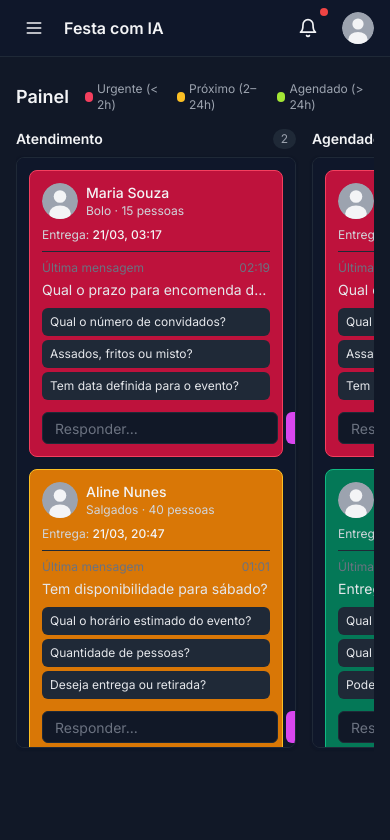
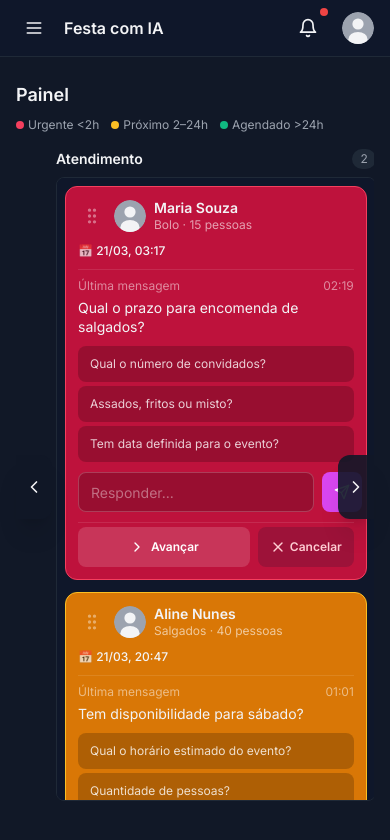
Before and after one commit to wallesonn/festa-com-ia, a Next.js app: page /painel in a window 390 px wide. Shown: the top 840 px of the page. Built offline with nearby package versions, Linux system fonts and the light colour scheme.

Commit message:
Add drag-and-drop kanban functionality to Painel with mobile-optimized UI and status advancement controls

```diff
--- a/app/painel/page.tsx
+++ b/app/painel/page.tsx
@@ -1,10 +1,26 @@
-import { KanbanColumn } from '@/components/kanban/KanbanColumn'
+"use client"
+
+import { useState, useRef } from 'react'
+import {
+  DndContext,
+  DragEndEvent,
+  DragOverEvent,
+  DragOverlay,
+  DragStartEvent,
+  PointerSensor,
+  TouchSensor,
+  useSensor,
+  useSensors,
+  closestCorners,
+} from '@dnd-kit/core'
+import { arrayMove } from '@dnd-kit/sortable'
 import { PainelCard } from '@/components/painel/PainelCard'
+import { PainelColumn } from '@/components/painel/PainelColumn'
 import { getOrders } from '@/lib/mockData'
-import { painelStatusLabel } from '@/lib/utils'
-import { PainelStatus } from '@/lib/types'
+import { Order, PainelStatus } from '@/lib/types'
+import { ChevronLeft, ChevronRight as ChevronRightIcon } from 'lucide-react'
 
-const columns: { key: PainelStatus; title: string }[] = [
+const COLUMNS: { key: PainelStatus; title: string }[] = [
   { key: 'atendimento', title: 'Atendimento' },
   { key: 'agendado',    title: 'Agendado' },
   { key: 'preparando',  title: 'Preparando' },
@@ -13,30 +29,156 @@ const columns: { key: PainelStatus; title: string }[] = [
   { key: 'cancelado',   title: 'Cancelado' },
 ]
 
+const STATUS_ORDER: PainelStatus[] = ['atendimento', 'agendado', 'preparando', 'pronto', 'entregue', 'cancelado']
+
 export default function PainelPage() {
-  const orders = getOrders()
+  const [orders, setOrders] = useState<Order[]>(getOrders())
+  const [activeId, setActiveId] = useState<string | null>(null)
+  const scrollRef = useRef<HTMLDivElement>(null)
+
+  function scrollKanban(direction: 'left' | 'right') {
+    scrollRef.current?.scrollBy({ left: direction === 'right' ? 300 : -300, behavior: 'smooth' })
+  }
+
+  const sensors = useSensors(
+    useSensor(PointerSensor, { activationConstraint: { distance: 5 } }),
+    useSensor(TouchSensor, { activationConstraint: { delay: 250, tolerance: 8 } })
+  )
+
+  const activeOrder = activeId ? orders.find(o => o.id === activeId) : null
+
+  function handleAdvance(id: string) {
+    setOrders(prev => prev.map(o => {
+      if (o.id !== id) return o
+      const idx = STATUS_ORDER.indexOf(o.painelStatus)
+      const next = STATUS_ORDER[Math.min(idx + 1, STATUS_ORDER.indexOf('entregue'))]
+      return { ...o, painelStatus: next }
+    }))
+  }
+
+  function handleCancel(id: string) {
+    setOrders(prev => prev.map(o =>
+      o.id === id ? { ...o, painelStatus: 'cancelado' as PainelStatus } : o
+    ))
+  }
+
+  function handleDragStart({ active }: DragStartEvent) {
+    setActiveId(active.id as string)
+  }
+
+  function handleDragOver({ active, over }: DragOverEvent) {
+    if (!over) return
+    const activeOrder = orders.find(o => o.id === active.id)
+    if (!activeOrder) return
+
+    // Over a column directly
+    const overColumn = COLUMNS.find(c => c.key === over.id)
+    if (overColumn && activeOrder.painelStatus !== overColumn.key) {
+      setOrders(prev => prev.map(o =>
+        o.id === active.id ? { ...o, painelStatus: overColumn.key } : o
+      ))
+      return
+    }
+
+    // Over another card — move to that card's column
+    const overOrder = orders.find(o => o.id === over.id)
+    if (overOrder && activeOrder.painelStatus !== overOrder.painelStatus) {
+      setOrders(prev => prev.map(o =>
+        o.id === active.id ? { ...o, painelStatus: overOrder.painelStatus } : o
+      ))
+    }
+  }
+
+  function handleDragEnd({ active, over }: DragEndEvent) {
+    setActiveId(null)
+    if (!over) return
+
+    const activeOrder = orders.find(o => o.id === active.id)
+    const overOrder = orders.find(o => o.id === over.id)
+
+    if (!activeOrder) return
+
+    // Reorder within same column
+    if (overOrder && activeOrder.painelStatus === overOrder.painelStatus && active.id !== over.id) {
+      setOrders(prev => {
+        const colItems = prev.filter(o => o.painelStatus === activeOrder.painelStatus)
+        const rest = prev.filter(o => o.painelStatus !== activeOrder.painelStatus)
+        const oldIdx = colItems.findIndex(o => o.id === active.id)
+        const newIdx = colItems.findIndex(o => o.id === over.id)
+        return [...rest, ...arrayMove(colItems, oldIdx, newIdx)]
+      })
+    }
+  }
 
   return (
     <div className="space-y-4">
-      <div className="flex items-center gap-4">
+      <div className="flex flex-col sm:flex-row sm:items-center gap-2 sm:gap-4">
         <h1 className="text-lg font-semibold text-gray-100">Painel</h1>
-        <div className="flex items-center gap-3 text-xs text-gray-400">
-          <span className="flex items-center gap-1"><span className="inline-block w-2.5 h-2.5 rounded-full bg-rose-500" /> Urgente (&lt; 2h)</span>
-          <span className="flex items-center gap-1"><span className="inline-block w-2.5 h-2.5 rounded-full bg-amber-400" /> Próximo (2–24h)</span>
-          <span className="flex items-center gap-1"><span className="inline-block w-2.5 h-2.5 rounded-full bg-lime-400" /> Agendado (&gt; 24h)</span>
+        <div className="flex flex-wrap items-center gap-x-3 gap-y-1 text-xs text-gray-400">
+          <span className="flex items-center gap-1"><span className="inline-block w-2 h-2 rounded-full bg-rose-500" /> Urgente &lt;2h</span>
+          <span className="flex items-center gap-1"><span className="inline-block w-2 h-2 rounded-full bg-amber-400" /> Próximo 2–24h</span>
+          <span className="flex items-center gap-1"><span className="inline-block w-2 h-2 rounded-full bg-emerald-500" /> Agendado &gt;24h</span>
         </div>
       </div>
-      <div className="flex gap-4 overflow-x-auto pb-4">
-        {columns.map(col => {
+
+      <div className="relative">
+        {/* Seta esquerda */}
+        <button
+          onClick={() => scrollKanban('left')}
+          className="absolute left-0 top-1/2 -translate-y-1/2 z-10 flex items-center justify-center w-9 h-16 rounded-r-xl bg-gray-900/90 hover:bg-gray-800 active:bg-gray-700 text-gray-100 shadow-xl transition-colors"
+          aria-label="Rolar para esquerda"
+        >
+          <ChevronLeft className="h-5 w-5" />
+        </button>
+
+        {/* Seta direita */}
+        <button
+          onClick={() => scrollKanban('right')}
+          className="absolute right-0 top-1/2 -translate-y-1/2 z-10 flex items-center justify-center w-9 h-16 rounded-l-xl bg-gray-900/90 hover:bg-gray-800 active:bg-gray-700 text-gray-100 shadow-xl transition-colors"
+          aria-label="Rolar para direita"
+        >
+          <ChevronRightIcon className="h-5 w-5" />
+        </button>
+
+        <div ref={scrollRef} className="overflow-x-auto pb-2 select-none px-10" style={{ WebkitOverflowScrolling: 'touch', touchAction: 'pan-x pan-y' }}>
+        <DndContext
+        sensors={sensors}
+        collisionDetection={closestCorners}
+        onDragStart={handleDragStart}
+        onDragOver={handleDragOver}
+        onDragEnd={handleDragEnd}
+      >
+        <div className="flex gap-4 pb-4 w-max min-w-full">
+          {COLUMNS.map(col => {
             const items = orders.filter(o => o.painelStatus === col.key)
             return (
-            <KanbanColumn key={col.key} title={col.title} count={items.length}>
+              <PainelColumn key={col.key} id={col.key} title={col.title} count={items.length} itemIds={items.map(o => o.id)}>
                 {items.map(o => (
-                <PainelCard key={o.id} order={o} />
+                  <PainelCard
+                    key={o.id}
+                    order={o}
+                    onAdvance={handleAdvance}
+                    onCancel={handleCancel}
+                  />
                 ))}
-            </KanbanColumn>
+              </PainelColumn>
             )
           })}
+        </div>
+
+        <DragOverlay>
+          {activeOrder ? (
+            <div className="opacity-90 rotate-1 scale-105">
+              <PainelCard
+                order={activeOrder}
+                onAdvance={() => {}}
+                onCancel={() => {}}
+              />
+            </div>
+          ) : null}
+        </DragOverlay>
+        </DndContext>
+        </div>
       </div>
     </div>
   )
--- a/components/layout/AppShell.tsx
+++ b/components/layout/AppShell.tsx
@@ -18,7 +18,7 @@ export function AppShell({ children }: { children: React.ReactNode }) {
 
       <div className="lg:pl-[var(--sidebar-width)] min-h-screen">
         <Header onToggleSidebar={() => setSidebarOpen((v) => !v)} />
-        <main className="container-responsive py-6">
+        <main className="px-4 sm:px-6 lg:px-8 py-6">
           {children}
         </main>
       </div>
--- a/components/painel/PainelCard.tsx
+++ b/components/painel/PainelCard.tsx
@@ -1,18 +1,46 @@
 "use client"
 
 import { useState } from 'react'
-import { Order } from '@/lib/types'
+import { useSortable } from '@dnd-kit/sortable'
+import { CSS } from '@dnd-kit/utilities'
+import { Order, PainelStatus } from '@/lib/types'
 import { urgencyBgClass, fmtDatetime, fmtTimeShort } from '@/lib/utils'
 import { generateSuggestions } from '@/lib/mockData'
 import { Button } from '@/components/ui/button'
 import { AvatarDefault } from '@/components/ui/AvatarDefault'
-import { Send } from 'lucide-react'
+import { Send, ChevronRight, X, GripVertical } from 'lucide-react'
 
-export function PainelCard({ order }: { order: Order }) {
+const STATUS_ORDER: PainelStatus[] = ['atendimento', 'agendado', 'preparando', 'pronto', 'entregue', 'cancelado']
+
+interface PainelCardProps {
+  order: Order
+  onAdvance: (id: string) => void
+  onCancel: (id: string) => void
+}
+
+export function PainelCard({ order, onAdvance, onCancel }: PainelCardProps) {
   const [reply, setReply] = useState('')
   const [sent, setSent] = useState(false)
   const suggestions = generateSuggestions(order.lastMessage)
   const bg = urgencyBgClass(order.deliveryDatetime)
+
+  const isLast = order.painelStatus === 'entregue' || order.painelStatus === 'cancelado'
+  const isCancelled = order.painelStatus === 'cancelado'
+
+  const {
+    attributes,
+    listeners,
+    setNodeRef,
+    transform,
+    transition,
+    isDragging,
+  } = useSortable({ id: order.id, data: { status: order.painelStatus } })
+
+  const style = {
+    transform: CSS.Transform.toString(transform),
+    transition,
+    opacity: isDragging ? 0.4 : 1,
+  }
 
   function handleSend() {
     if (!reply.trim()) return
@@ -21,33 +49,37 @@ export function PainelCard({ order }: { order: Order }) {
     setTimeout(() => setSent(false), 2000)
   }
 
-  function handleSuggestion(sug: string) {
-    setReply(sug)
-  }
-
   return (
-    <div className={`rounded-lg border p-3 space-y-2 ${bg}`}>
-      {/* Header */}
-      <div className="flex items-start gap-2">
-        <AvatarDefault size={36} className="rounded-full shrink-0" />
-        <div>
-          <div className="font-medium text-sm text-gray-100">{order.clientName}</div>
-          <div className="text-xs text-gray-300">{order.productType} · {order.peopleCount} pessoas</div>
+    <div ref={setNodeRef} style={style} className={`rounded-xl border p-3 space-y-2.5 ${bg} ${isDragging ? 'shadow-2xl ring-2 ring-primary' : ''}`}>
+      {/* Drag handle + header */}
+      <div className="flex items-center gap-2">
+        <button
+          {...attributes}
+          {...listeners}
+          className="p-1 cursor-grab active:cursor-grabbing text-white/40 hover:text-white/80 shrink-0 touch-none"
+          aria-label="Arrastar card"
+        >
+          <GripVertical className="h-5 w-5" />
+        </button>
+        <AvatarDefault size={32} className="rounded-full shrink-0" />
+        <div className="flex-1 min-w-0">
+          <div className="font-semibold text-sm text-gray-100 truncate leading-tight">{order.clientName}</div>
+          <div className="text-xs text-white/60 truncate">{order.productType} · {order.peopleCount} pessoas</div>
         </div>
       </div>
 
       {/* Entrega */}
-      <div className="text-xs text-gray-300">
-        Entrega: <span className="font-medium text-gray-100">{fmtDatetime(order.deliveryDatetime)}</span>
+      <div className="text-xs text-white/70 font-medium">
+        📅 <span className="text-gray-100">{fmtDatetime(order.deliveryDatetime)}</span>
       </div>
 
       {/* Última mensagem */}
-      <div className="border-t border-border pt-2">
-        <div className="flex items-center justify-between mb-1">
-          <span className="text-xs text-gray-500">Última mensagem</span>
-          <span className="text-xs text-gray-500">{fmtTimeShort(order.lastMessageAt)}</span>
+      <div className="border-t border-white/10 pt-2 space-y-1">
+        <div className="flex items-center justify-between">
+          <span className="text-xs text-white/50">Última mensagem</span>
+          <span className="text-xs text-white/50">{fmtTimeShort(order.lastMessageAt)}</span>
         </div>
-        <div className="text-sm text-gray-200 truncate">{order.lastMessage}</div>
+        <div className="text-sm text-gray-100 line-clamp-2 leading-snug">{order.lastMessage}</div>
       </div>
 
       {/* Sugestões */}
@@ -55,8 +87,8 @@ export function PainelCard({ order }: { order: Order }) {
         {suggestions.map((sug, i) => (
           <button
             key={i}
-            onClick={() => handleSuggestion(sug)}
-            className="text-left text-xs px-2 py-1.5 rounded-md bg-gray-800 hover:bg-gray-700 text-gray-200 truncate transition-colors"
+            onClick={() => setReply(sug)}
+            className="text-left text-xs px-3 py-2 rounded-lg bg-black/20 active:bg-black/40 text-white/80 truncate transition-colors min-h-[36px]"
           >
             {sug}
           </button>
@@ -64,19 +96,46 @@ export function PainelCard({ order }: { order: Order }) {
       </div>
 
       {/* Campo de resposta */}
-      <div className="flex gap-2 items-center pt-1">
+      <div className="flex gap-2 items-center">
         <input
           type="text"
+          inputMode="text"
           value={reply}
           onChange={e => setReply(e.target.value)}
           onKeyDown={e => e.key === 'Enter' && handleSend()}
           placeholder={sent ? 'Enviado!' : 'Responder...'}
-          className="flex-1 h-8 rounded-md border border-border bg-gray-900 px-3 text-sm text-gray-100 placeholder:text-gray-500 focus:outline-none focus:ring-2 focus:ring-primary"
+          className="flex-1 h-10 rounded-lg border border-white/20 bg-black/20 px-3 text-sm text-gray-100 placeholder:text-white/40 focus:outline-none focus:ring-2 focus:ring-primary"
         />
-        <Button size="sm" variant="default" onClick={handleSend} aria-label="Enviar">
-          <Send className="h-3.5 w-3.5" />
-        </Button>
+        <button
+          onClick={handleSend}
+          aria-label="Enviar"
+          className="h-10 w-10 shrink-0 flex items-center justify-center rounded-lg bg-primary hover:bg-primary/80 active:bg-primary/60 text-white transition-colors"
+        >
+          <Send className="h-4 w-4" />
+        </button>
       </div>
+
+      {/* Ações de etapa */}
+      {!isCancelled && (
+        <div className="flex gap-2 pt-1 border-t border-white/10">
+          {!isLast && (
+            <button
+              onClick={() => onAdvance(order.id)}
+              className="flex-1 flex items-center justify-center gap-1.5 text-xs font-semibold min-h-[40px] rounded-lg bg-white/15 active:bg-white/30 text-white transition-colors"
+            >
+              <ChevronRight className="h-4 w-4" />
+              Avançar
+            </button>
+          )}
+          <button
+            onClick={() => onCancel(order.id)}
+            className="flex items-center justify-center gap-1 text-xs font-semibold px-3 min-h-[40px] rounded-lg bg-rose-900/60 active:bg-rose-700 text-rose-200 transition-colors"
+          >
+            <X className="h-4 w-4" />
+            Cancelar
+          </button>
+        </div>
+      )}
     </div>
   )
 }
--- /dev/null
+++ b/components/painel/PainelColumn.tsx
@@ -0,0 +1,32 @@
+import React from 'react'
+import { useDroppable } from '@dnd-kit/core'
+import { SortableContext, verticalListSortingStrategy } from '@dnd-kit/sortable'
+
+interface PainelColumnProps {
+  id: string
+  title: string
+  count: number
+  itemIds: string[]
+  children: React.ReactNode
+}
+
+export function PainelColumn({ id, title, count, itemIds, children }: PainelColumnProps) {
+  const { setNodeRef, isOver } = useDroppable({ id })
+
+  return (
+    <div className="w-[82vw] sm:w-[300px] shrink-0 flex flex-col">
+      <div className="flex items-center justify-between mb-2">
+        <h3 className="text-sm font-semibold text-gray-100">{title}</h3>
+        <span className="text-xs text-gray-400 bg-gray-800 rounded-full px-2 py-0.5">{count}</span>
+      </div>
+      <div
+        ref={setNodeRef}
+        className={`flex-1 rounded-lg border p-2 min-h-[40vh] max-h-[calc(100vh-220px)] overflow-y-auto space-y-3 transition-colors ${isOver ? 'border-primary bg-primary/5' : 'border-border bg-card'}`}
+      >
+        <SortableContext items={itemIds} strategy={verticalListSortingStrategy}>
+          {children}
+        </SortableContext>
+      </div>
+    </div>
+  )
+}
```
Also changed, not shown: package.json (+9 -6 lines), 1 other file (tests, documents, lock files or other folders). Lines whose indentation alone changed are shown as unchanged.
